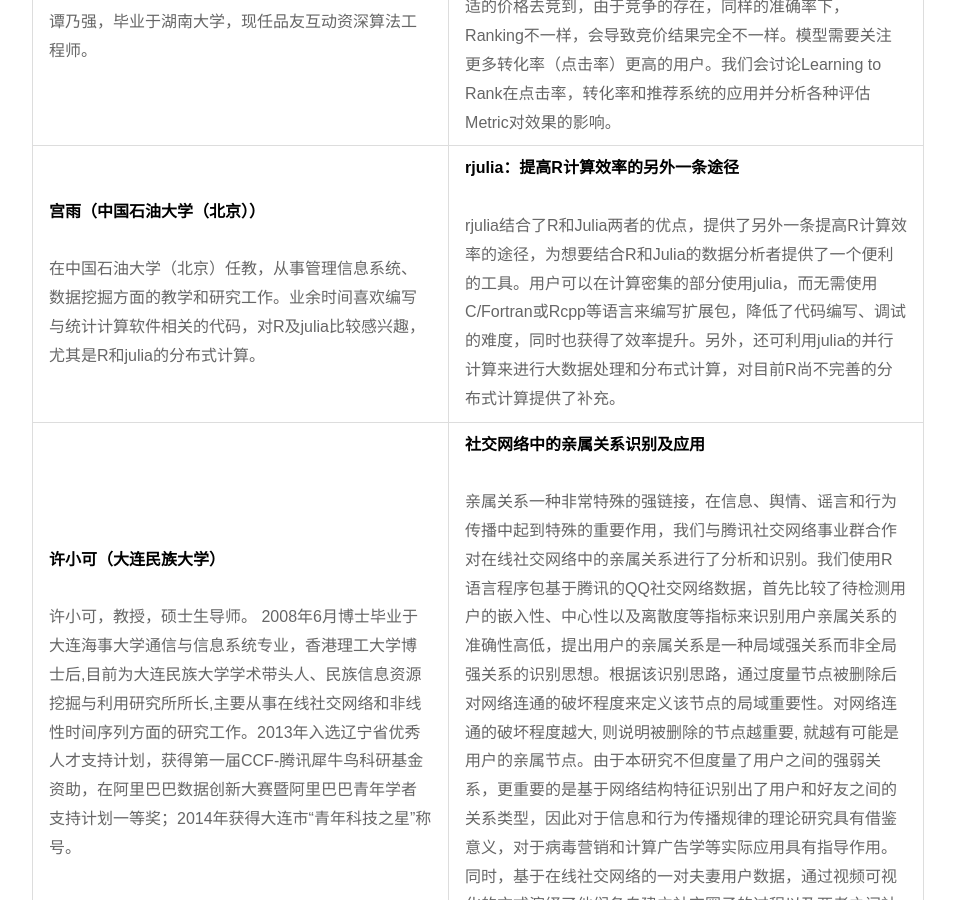
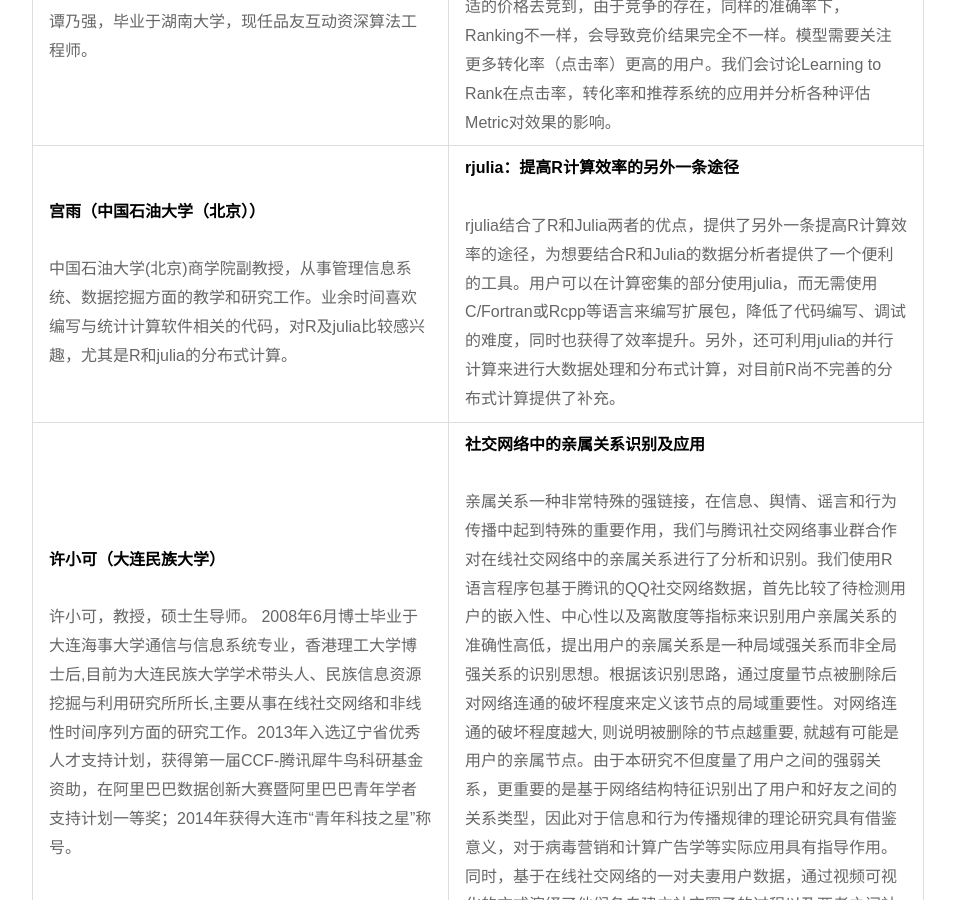
Before and after one commit to cosname/R-conference, a Jekyll site: the page built from lectures/index.md, in a window 1280 px wide and 900 px high, scrolled down 9031 px. Shown: the whole window, without its empty margins (8-963 px from the left). Built offline with Jekyll 4.4.1, drawn with Linux system fonts in a browser that asks for light colours.

Commit message:
Update 2015-beijing.html

```diff
--- a/_includes/lectures/2015-beijing.html
+++ b/_includes/lectures/2015-beijing.html
@@ -202,7 +202,7 @@ Online experiments often shows the weak signal problem among massive data set an
 
 
 <tr>
-    <td><b>宫雨（中国石油大学（北京））</b><br><br>在中国石油大学（北京）任教，从事管理信息系统、数据挖掘方面的教学和研究工作。业余时间喜欢编写与统计计算软件相关的代码，对R及julia比较感兴趣，尤其是R和julia的分布式计算。</td>
+    <td><b>宫雨（中国石油大学（北京））</b><br><br>中国石油大学(北京)商学院副教授，从事管理信息系统、数据挖掘方面的教学和研究工作。业余时间喜欢编写与统计计算软件相关的代码，对R及julia比较感兴趣，尤其是R和julia的分布式计算。</td>
     <td><b>rjulia：提高R计算效率的另外一条途径</b><br><br>rjulia结合了R和Julia两者的优点，提供了另外一条提高R计算效率的途径，为想要结合R和Julia的数据分析者提供了一个便利的工具。用户可以在计算密集的部分使用julia，而无需使用C/Fortran或Rcpp等语言来编写扩展包，降低了代码编写、调试的难度，同时也获得了效率提升。另外，还可利用julia的并行计算来进行大数据处理和分布式计算，对目前R尚不完善的分布式计算提供了补充。</td>
 </tr>
 
```
